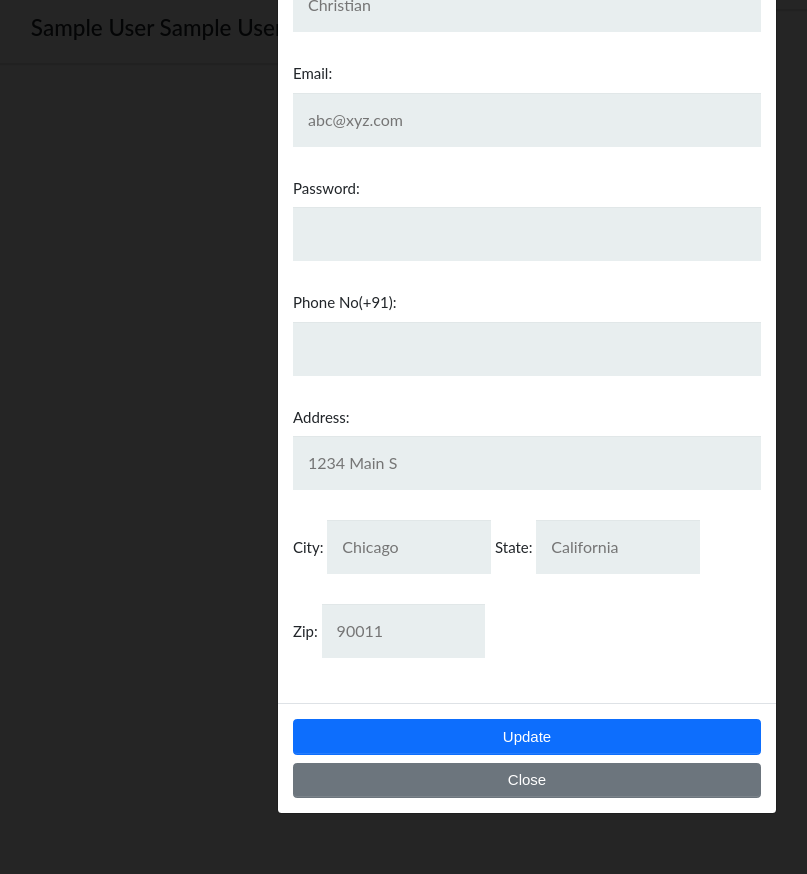
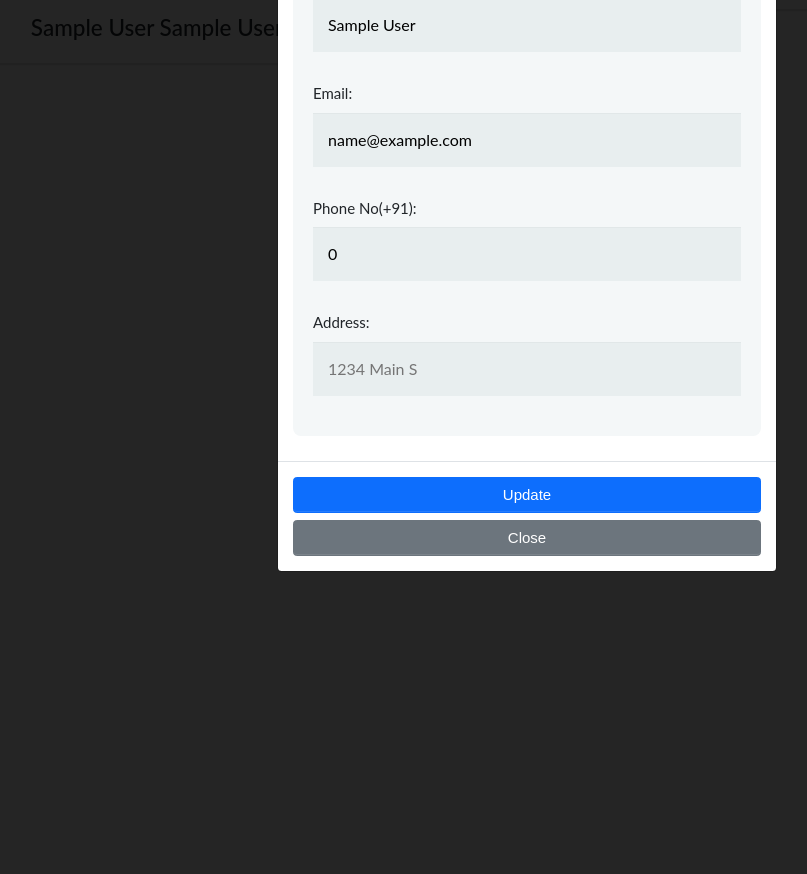
Before and after one commit to CoderGaurav01/FindMyBook, a PHP site: page /welcome.php in a window 1280 px wide, after a click on "Edit". Shown: the part 368-1242 px from the top of the page, without its empty margins (113-920 px from the left). Run offline with PHP 8.4, Linux system fonts and the light colour scheme; the visitor is signed in with stand-in values (Sample User, id 1).

Commit message:
edit profile

```diff
--- a/welcome.php
+++ b/welcome.php
@@ -12,6 +12,19 @@ require_once "config.php";
 $sql = "SELECT * FROM user WHERE id=$id";
 $result = $link->query($sql);
 $data = $result->fetch_assoc();
+if($_SERVER["REQUEST_METHOD"] == "POST"){
+  $fname=$_POST["fname"];
+  $lname=$_POST["lname"];
+  $contact=$_POST["phone"];
+  $address=$_POST["address"];
+  $sql="UPDATE user SET fname='$fname',lname='$lname',contact=$contact,address='$address' WHERE id=$id";
+  if ($link->query($sql) === TRUE) {
+    header("location: welcome.php");
+  } else {
+    echo "Error: " . $sql . "<br>" . $link->error;
+  }
+  mysqli_close($link);
+}
 
 ?>
 <!DOCTYPE html>
@@ -158,43 +171,31 @@ $data = $result->fetch_assoc();
                               <button type="button" class="btn-close" data-bs-dismiss="modal" aria-label="Close"></button>
                             </div>
                             <div class="modal-body">
+                            <form action="<?php echo htmlspecialchars($_SERVER["PHP_SELF"]); ?>" method="post">
                               <fieldset>
 
                                 <label for="name">First Name:</label>
-                                <input type="text" id="name" name="user_name" placeholder="Johny" required>
+                                <input type="text" id="name" value="<?php echo $data["fname"];?>" name="fname" placeholder="Johny" required>
 
                                 <label for="name" >Last Name:</label>
-                                <input type="text" id="name" name="user_name" placeholder="Christian">
+                                <input type="text" id="name" value="<?php echo $data["lname"];?>" name="lname" placeholder="Christian">
 
                                 <label for="mail">Email:</label>
-                                <input type="email" id="mail" name="user_email" required placeholder="abc@xyz.com">
-
-                                <label for="password">Password:</label>
-                                <input type="password" id="password" name="user_password">
+                                <input type="email" id="mail" name="email" value="<?php echo $data["email"];?>" required placeholder="abc@xyz.com" readonly>
 
                                 <label for="phone">Phone No(+91):</label>
-                                <input type="tel" id="phone" name="phone" required size="10" >
+                                <input type="tel" id="phone" value="<?php echo $data["contact"];?>" name="phone" required size="10" >
 
                                 <label for="address">Address: </label>
-                                <input type="text" id="address" name="address" required placeholder="1234 Main S">
-
-                                <label for="address"> City: </label>
-                                <input type="city" id="address" name="address"   required placeholder="Chicago">
-
-
-                                <label for="address">State: </label>
-                                <input type="state" id="address" name="address" required placeholder="California">
-                                <br>
-                                <label for="address">Zip: </label>
-                                <input type="zip" id="address" name="address" required placeholder="90011">
+                                <input type="text" id="address" name="address" value="<?php echo $data["address"];?>" required placeholder="1234 Main S">
 
                               </fieldset>
                             </div>
                             <div class="modal-footer">
-                              <button type="button" class="btn btn-primary">Update</button>
+                              <button type="submit" class="btn btn-primary">Update</button>
                               <button type="button" class="btn btn-secondary" data-bs-dismiss="modal">Close</button>
-
                             </div>
+      </form>
                           </div>
                         </div>
                       </div>
```
Also changed, not shown: register.html (deleted, +0 -105 lines).
